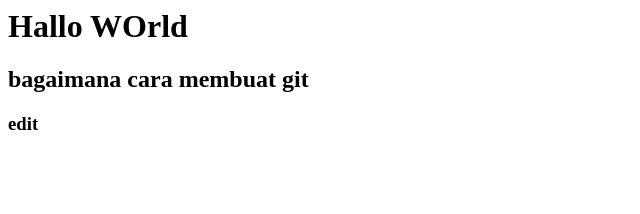
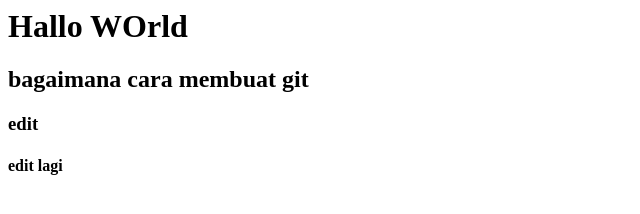
Before and after one commit to izzun/contoh-git, a plain HTML site: page index.html in a window 1280 px wide. Shown: the full height of the page, 0-640 px from the left. Drawn offline with Linux system fonts and the light colour scheme.

Commit message:
Update index.html

```diff
--- a/index.html
+++ b/index.html
@@ -6,4 +6,5 @@
         <h1>Hallo WOrld</h1>
         <h2>bagaimana cara membuat git</h2>
         <h3>edit</h3>
+        <h4>edit lagi</h4>
 </html>
```
